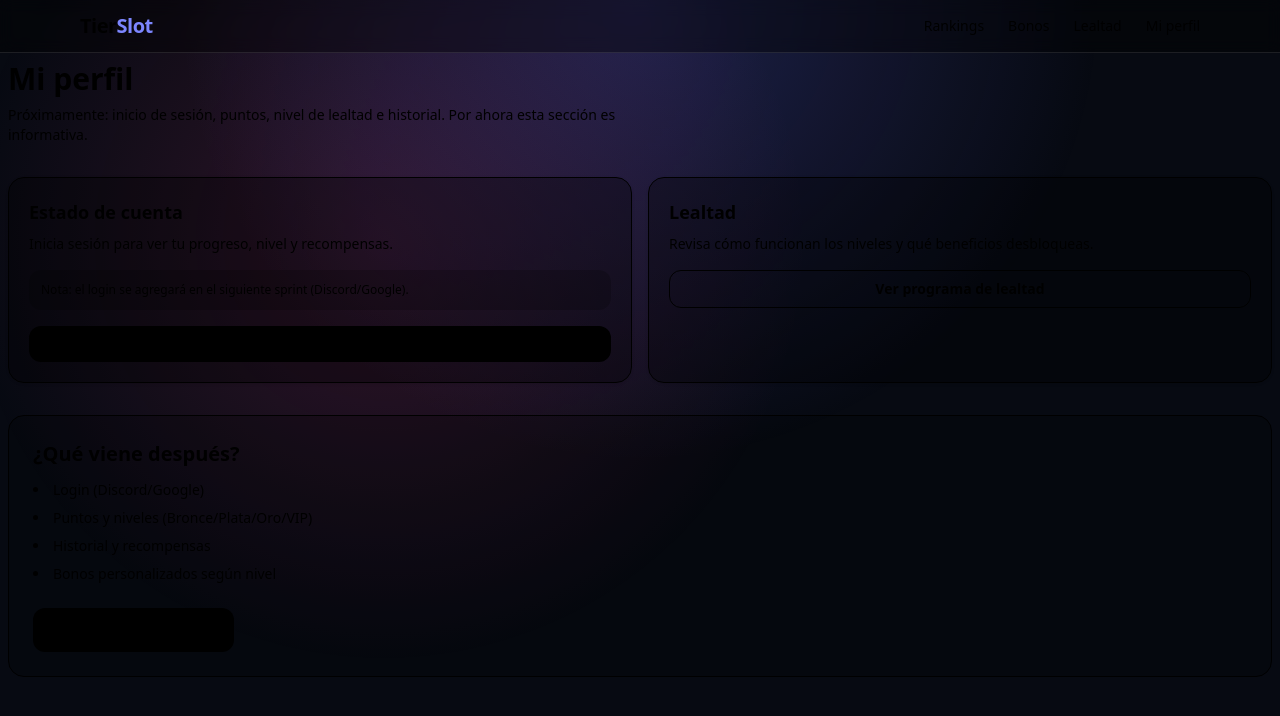
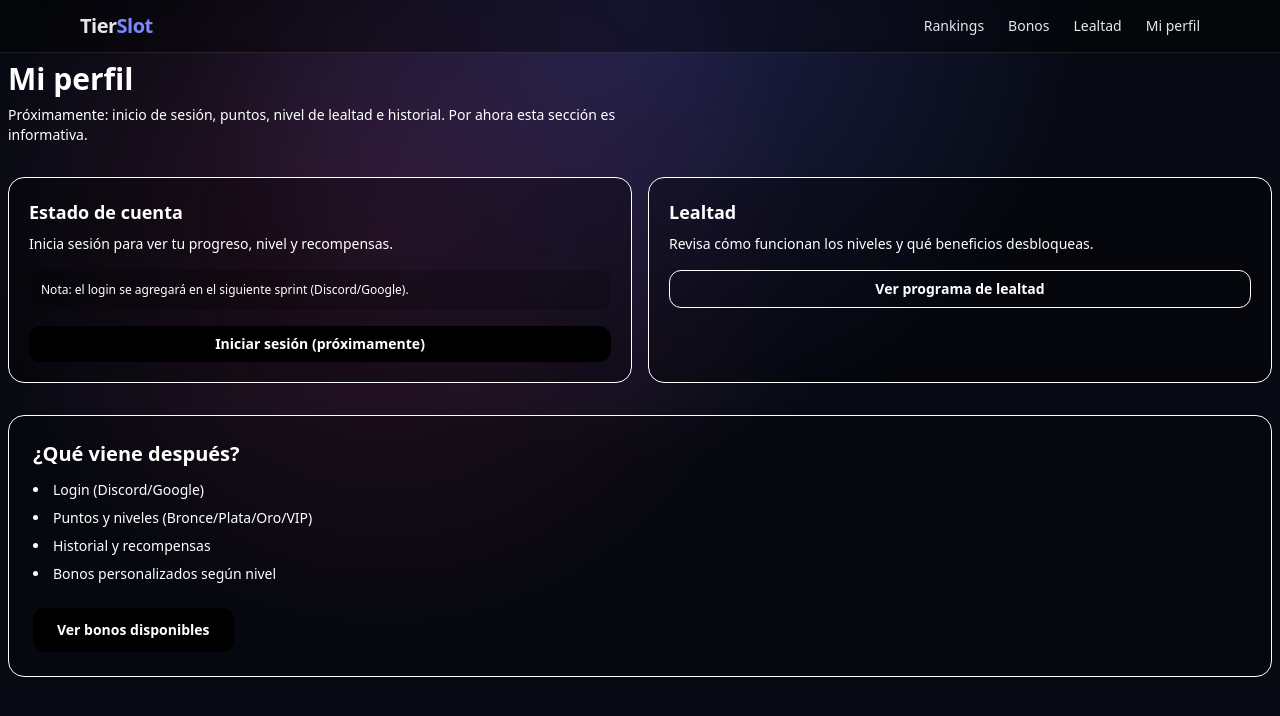
Before and after one commit to Gabo231326/TierSlot, a Next.js app in the folder apps/web/: page /profile in a window 1280 px wide. Shown: the top 716 px of the page. Built offline with nearby package versions, Linux system fonts and the light colour scheme.

Commit message:
Make all text white across the site

```diff
--- a/apps/web/app/bonuses/page.tsx
+++ b/apps/web/app/bonuses/page.tsx
@@ -24,11 +24,11 @@ export default async function BonusesPage() {
     <main className="p-2">
       <header className="mb-6">
         <h1 className="text-3xl font-bold">Bonos</h1>
-        <p className="text-sm text-black mt-2">
+        <p className="text-sm text-white mt-2">
           Promociones y bonos disponibles.
         </p>
         {data?.updatedAt ? (
-          <p className="text-xs text-black mt-1">
+          <p className="text-xs text-white mt-1">
             Última actualización: {data.updatedAt}
           </p>
         ) : null}
@@ -45,27 +45,27 @@ export default async function BonusesPage() {
               <div className="flex items-start justify-between gap-3">
                 <div>
                   <h2 className="text-lg font-semibold">{b.titulo}</h2>
-                  <p className="text-sm text-black">{b.proveedor}</p>
+                  <p className="text-sm text-white">{b.proveedor}</p>
                 </div>
 
                 {b.etiqueta ? (
-                  <span className="text-xs rounded-full border px-2 py-1 text-black bg-black/20">
+                  <span className="text-xs rounded-full border px-2 py-1 text-white bg-black/20">
                     {b.etiqueta}
                   </span>
                 ) : null}
               </div>
 
-              <p className="text-sm text-black mt-3">{b.descripcion}</p>
+              <p className="text-sm text-white mt-3">{b.descripcion}</p>
 
               <div className="mt-4 rounded-xl bg-black/20 p-3">
-                <p className="text-xs text-black">{b.terminos}</p>
+                <p className="text-xs text-white">{b.terminos}</p>
               </div>
 
               <a
                 href={b.url}
                 target="_blank"
                 rel="noreferrer"
-                className="inline-block mt-4 w-full text-center rounded-xl bg-black text-black py-2 text-sm font-semibold hover:opacity-1000"
+                className="inline-block mt-4 w-full text-center rounded-xl bg-black text-white py-2 text-sm font-semibold hover:opacity-10000"
               >
                 Ver bono
               </a>
--- a/apps/web/app/globals.css
+++ b/apps/web/app/globals.css
@@ -1,12 +1,46 @@
 @import "tailwindcss";
 
+/* ====== TEMA OSCURO CON TEXTO BLANCO ====== */
 :root {
   --background: #070A12;
+  --foreground: #FFFFFF;
 }
 
 html, body { min-height: 100%; }
 
 body {
   background: var(--background);
+  color: var(--foreground);
   font-family: system-ui, -apple-system, Segoe UI, Roboto, Inter, Arial, sans-serif;
 }
+
+/* Links blancos legibles */
+a {
+  color: #E5E7EB !important;
+}
+a:hover {
+  color: #FFFFFF !important;
+}
+
+/* Forzar texto blanco en tablas y cards */
+table, th, td {
+  color: #FFFFFF !important;
+}
+
+/* Forzar texto blanco dentro de cualquier card */
+.bg-white *,
+.bg-gray-50 *,
+.bg-gray-100 *,
+.bg-black *,
+.bg-black\/20 *,
+.bg-black\/30 * {
+  color: #FFFFFF !important;
+  opacity: 1 !important;
+}
+
+/* Botones negros mantienen texto blanco */
+a.bg-black,
+button.bg-black {
+  color: #FFFFFF !important;
+  opacity: 1 !important;
+}
--- a/apps/web/app/layout.tsx
+++ b/apps/web/app/layout.tsx
@@ -18,17 +18,17 @@ function Navbar() {
           Tier<span className="text-indigo-400">Slot</span>
         </Link>
 
-        <nav className="flex items-center gap-6 text-sm text-black">
-          <Link className="hover:text-black" href="/leaderboards">
+        <nav className="flex items-center gap-6 text-sm text-white">
+          <Link className="hover:text-white" href="/leaderboards">
             Rankings
           </Link>
-          <Link className="hover:text-black" href="/bonuses">
+          <Link className="hover:text-white" href="/bonuses">
             Bonos
           </Link>
-          <Link className="hover:text-black" href="/loyalty">
+          <Link className="hover:text-white" href="/loyalty">
             Lealtad
           </Link>
-          <Link className="hover:text-black" href="/profile">
+          <Link className="hover:text-white" href="/profile">
             Mi perfil
           </Link>
         </nav>
@@ -44,7 +44,7 @@ export default function RootLayout({
 }>) {
   return (
     <html lang="es">
-      <body className="min-h-screen bg-[#070A12] text-black">
+      <body className="min-h-screen bg-[#070A12] text-white">
         {/* Fondo con glow/gradientes */}
         <div className="pointer-events-none fixed inset-0 bg-[radial-gradient(circle_at_top,rgba(99,102,241,0.25),transparent_45%),radial-gradient(circle_at_30%_30%,rgba(236,72,153,0.18),transparent_40%)]" />
         <div className="relative">
--- a/apps/web/app/leaderboards/page.tsx
+++ b/apps/web/app/leaderboards/page.tsx
@@ -42,10 +42,10 @@ export default async function LeaderboardsPage() {
     <main className="p-2">
       <header className="mb-6">
         <h1 className="text-3xl font-bold">Leaderboards</h1>
-        <p className="text-sm text-black mt-1">
+        <p className="text-sm text-white mt-1">
           Última actualización: {data.updatedAt}
         </p>
-        <p className="text-sm text-black mt-2">
+        <p className="text-sm text-white mt-2">
           Ranking basado en el total apostado (wager) de apuestas completadas.
         </p>
       </header>
@@ -56,16 +56,16 @@ export default async function LeaderboardsPage() {
           <div key={i} className="rounded-2xl border p-4 shadow-sm bg-black/30">
             <div className="flex items-center justify-between">
               <span className="text-2xl">{medal(i)}</span>
-              <span className="text-xs text-black">Puesto #{i + 1}</span>
+              <span className="text-xs text-white">Puesto #{i + 1}</span>
             </div>
 
             <div className="mt-3">
               <div className="text-lg font-semibold">{e.username}</div>
-              <div className="text-sm text-black">Usuario</div>
+              <div className="text-sm text-white">Usuario</div>
             </div>
 
             <div className="mt-4 rounded-xl bg-black/20 p-3">
-              <div className="text-xs text-black">Wager</div>
+              <div className="text-xs text-white">Wager</div>
               <div className="text-2xl font-bold tabular-nums">
                 {formatCL(e.wagerAmount)}
               </div>
@@ -78,7 +78,7 @@ export default async function LeaderboardsPage() {
       <section className="rounded-2xl border overflow-hidden bg-black/30">
         <div className="px-4 py-3 border-b bg-black/20 flex items-center justify-between">
           <h2 className="font-semibold">Ranking (Top 50)</h2>
-          <span className="text-xs text-black">
+          <span className="text-xs text-white">
             Mostrando {Math.min(50, entries.length)} jugadores
           </span>
         </div>
@@ -86,7 +86,7 @@ export default async function LeaderboardsPage() {
         <div className="overflow-x-auto">
           <table className="min-w-full border-collapse">
             <thead>
-              <tr className="text-sm text-black">
+              <tr className="text-sm text-white">
                 <th className="px-4 py-3 text-left w-20">#</th>
                 <th className="px-4 py-3 text-left">Usuario</th>
                 <th className="px-4 py-3 text-right w-44">Wager</th>
@@ -100,8 +100,8 @@ export default async function LeaderboardsPage() {
                     key={rank}
                     className="border-t hover:bg-black/20 transition-colors"
                   >
-                    <td className="px-4 py-3 text-sm text-black">{rank}</td>
-                    <td className="px-4 py-3 font-medium text-black">
+                    <td className="px-4 py-3 text-sm text-white">{rank}</td>
+                    <td className="px-4 py-3 font-medium text-white">
                       {e.username}
                     </td>
                     <td className="px-4 py-3 text-right tabular-nums">
@@ -114,7 +114,7 @@ export default async function LeaderboardsPage() {
           </table>
 
           {entries.length === 0 ? (
-            <div className="p-4 text-sm text-black">
+            <div className="p-4 text-sm text-white">
               Aún no hay datos para mostrar.
             </div>
           ) : null}
--- a/apps/web/app/loyalty/page.tsx
+++ b/apps/web/app/loyalty/page.tsx
@@ -3,7 +3,7 @@ export default function LoyaltyPage() {
     <main className="p-2">
       <header className="mb-8">
         <h1 className="text-3xl font-bold">Programa de Lealtad</h1>
-        <p className="text-sm text-black mt-2 max-w-2xl">
+        <p className="text-sm text-white mt-2 max-w-2xl">
           Gana puntos según tu actividad y desbloquea beneficios exclusivos
           a medida que subes de nivel.
         </p>
@@ -34,7 +34,7 @@ export default function LoyaltyPage() {
             className="rounded-2xl border p-4 bg-black/30 shadow-sm"
           >
             <h2 className="text-lg font-semibold">{n.nivel}</h2>
-            <p className="text-sm text-black mt-2">{n.beneficio}</p>
+            <p className="text-sm text-white mt-2">{n.beneficio}</p>
           </div>
         ))}
       </section>
@@ -42,7 +42,7 @@ export default function LoyaltyPage() {
       {/* Cómo funciona */}
       <section className="rounded-2xl border p-6 bg-black/20">
         <h2 className="text-xl font-semibold mb-3">¿Cómo funciona?</h2>
-        <ul className="list-disc list-inside text-sm text-black space-y-2">
+        <ul className="list-disc list-inside text-sm text-white space-y-2">
           <li>Ganas puntos según tu actividad y participación.</li>
           <li>Mientras más puntos, subes de nivel.</li>
           <li>Cada nivel desbloquea nuevos beneficios.</li>
@@ -51,7 +51,7 @@ export default function LoyaltyPage() {
 
         <a
           href="/profile"
-          className="inline-block mt-6 rounded-xl bg-black text-black px-6 py-3 text-sm font-semibold hover:opacity-1000"
+          className="inline-block mt-6 rounded-xl bg-black text-white px-6 py-3 text-sm font-semibold hover:opacity-10000"
         >
           Ver mi perfil
         </a>
--- a/apps/web/app/profile/page.tsx
+++ b/apps/web/app/profile/page.tsx
@@ -3,7 +3,7 @@ export default function ProfilePage() {
     <main className="p-2">
       <header className="mb-8">
         <h1 className="text-3xl font-bold">Mi perfil</h1>
-        <p className="text-sm text-black mt-2 max-w-2xl">
+        <p className="text-sm text-white mt-2 max-w-2xl">
           Próximamente: inicio de sesión, puntos, nivel de lealtad e historial.
           Por ahora esta sección es informativa.
         </p>
@@ -12,18 +12,18 @@ export default function ProfilePage() {
       <section className="grid gap-4 sm:grid-cols-2">
         <div className="rounded-2xl border p-5 bg-black/30 shadow-sm">
           <h2 className="text-lg font-semibold">Estado de cuenta</h2>
-          <p className="text-sm text-black mt-2">
+          <p className="text-sm text-white mt-2">
             Inicia sesión para ver tu progreso, nivel y recompensas.
           </p>
 
           <div className="mt-4 rounded-xl bg-black/20 p-3">
-            <p className="text-xs text-black">
+            <p className="text-xs text-white">
               Nota: el login se agregará en el siguiente sprint (Discord/Google).
             </p>
           </div>
 
           <button
-            className="mt-4 w-full rounded-xl bg-black text-black py-2 text-sm font-semibold hover:opacity-1000"
+            className="mt-4 w-full rounded-xl bg-black text-white py-2 text-sm font-semibold hover:opacity-10000"
             disabled
             title="Próximamente"
           >
@@ -33,7 +33,7 @@ export default function ProfilePage() {
 
         <div className="rounded-2xl border p-5 bg-black/30 shadow-sm">
           <h2 className="text-lg font-semibold">Lealtad</h2>
-          <p className="text-sm text-black mt-2">
+          <p className="text-sm text-white mt-2">
             Revisa cómo funcionan los niveles y qué beneficios desbloqueas.
           </p>
 
@@ -48,7 +48,7 @@ export default function ProfilePage() {
 
       <section className="rounded-2xl border p-6 bg-black/20 mt-8">
         <h2 className="text-xl font-semibold mb-3">¿Qué viene después?</h2>
-        <ul className="list-disc list-inside text-sm text-black space-y-2">
+        <ul className="list-disc list-inside text-sm text-white space-y-2">
           <li>Login (Discord/Google)</li>
           <li>Puntos y niveles (Bronce/Plata/Oro/VIP)</li>
           <li>Historial y recompensas</li>
@@ -57,7 +57,7 @@ export default function ProfilePage() {
 
         <a
           href="/bonuses"
-          className="inline-block mt-6 rounded-xl bg-black text-black px-6 py-3 text-sm font-semibold hover:opacity-1000"
+          className="inline-block mt-6 rounded-xl bg-black text-white px-6 py-3 text-sm font-semibold hover:opacity-10000"
         >
           Ver bonos disponibles
         </a>
```
Also changed, not shown: apps/web/app/page.tsx (+11 -11 lines).
